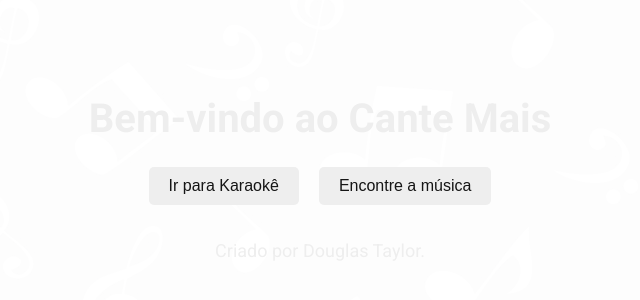
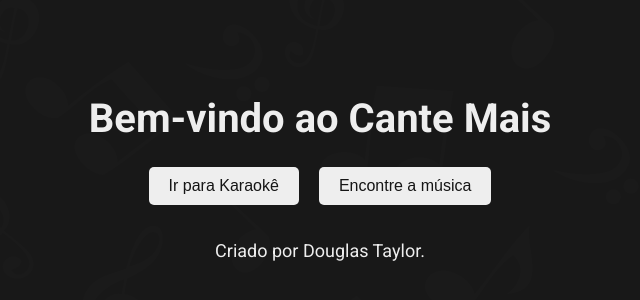
Before and after one commit to douglastaylorb/busca-musicas-karaoke, a Vue app: page / in a window 1280 px wide. Shown: the part 224-524 px from the top of the page, without its empty margins (320-960 px from the left). Built offline with nearby package versions, Linux system fonts and the light colour scheme.

Commit message:
Integra karaoke + rotas

```diff
--- a/src/assets/base.css
+++ b/src/assets/base.css
@@ -51,7 +51,16 @@
 }
 
 :root {
-  --color-background: var(--vt-c-white);
+  --color-background: var(--vt-c-black);
+    --color-background-soft: var(--vt-c-black-soft);
+    --color-background-mute: var(--vt-c-black-mute);
+
+    --color-border: var(--vt-c-divider-dark-2);
+    --color-border-hover: var(--vt-c-divider-dark-1);
+
+    --color-heading: var(--vt-c-text-dark-1);
+    --color-text: var(--vt-c-text-dark-2);
+  /* --color-background: var(--vt-c-white);
   --color-background-soft: var(--vt-c-white-soft);
   --color-background-mute: var(--vt-c-white-mute);
 
@@ -59,7 +68,7 @@
   --color-border-hover: var(--vt-c-divider-light-1);
 
   --color-heading: var(--vt-c-text-light-1);
-  --color-text: var(--vt-c-text-light-1);
+  --color-text: var(--vt-c-text-light-1); */
 
   --section-gap: 160px;
 }
```
